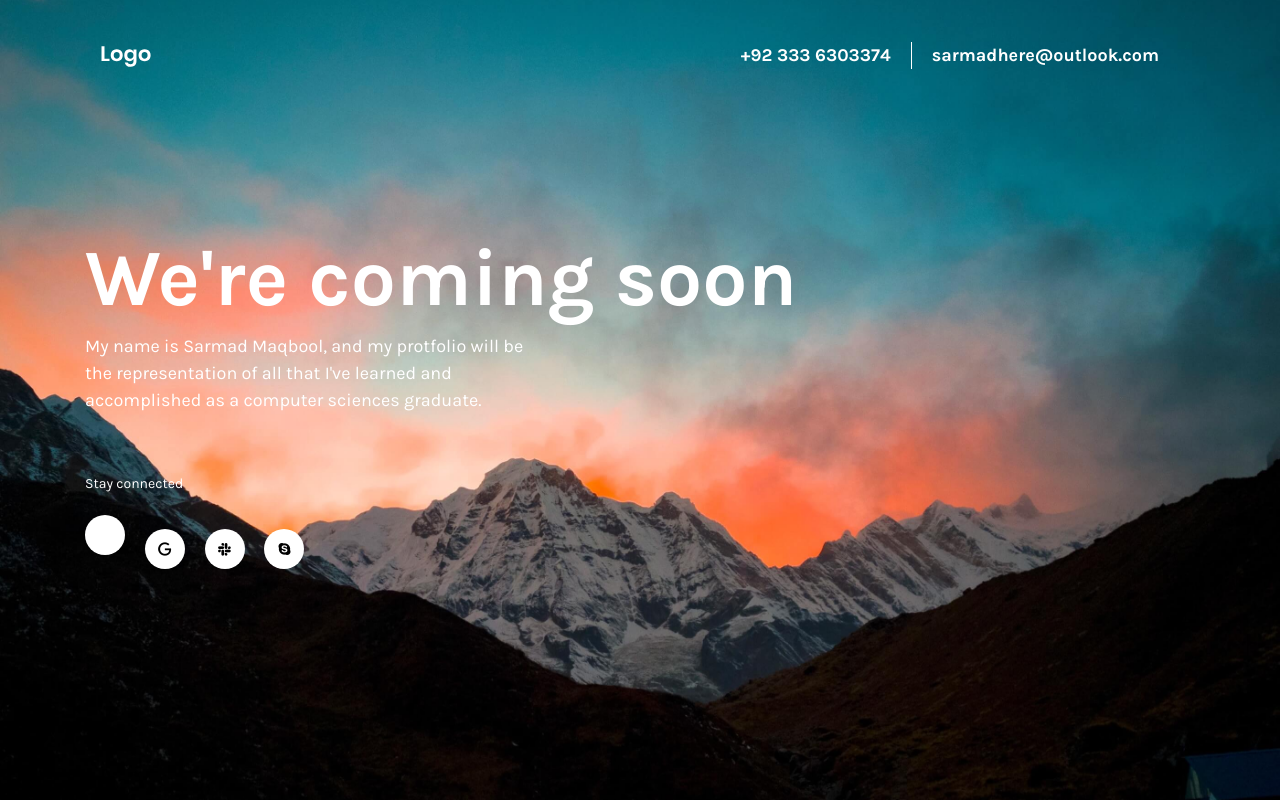
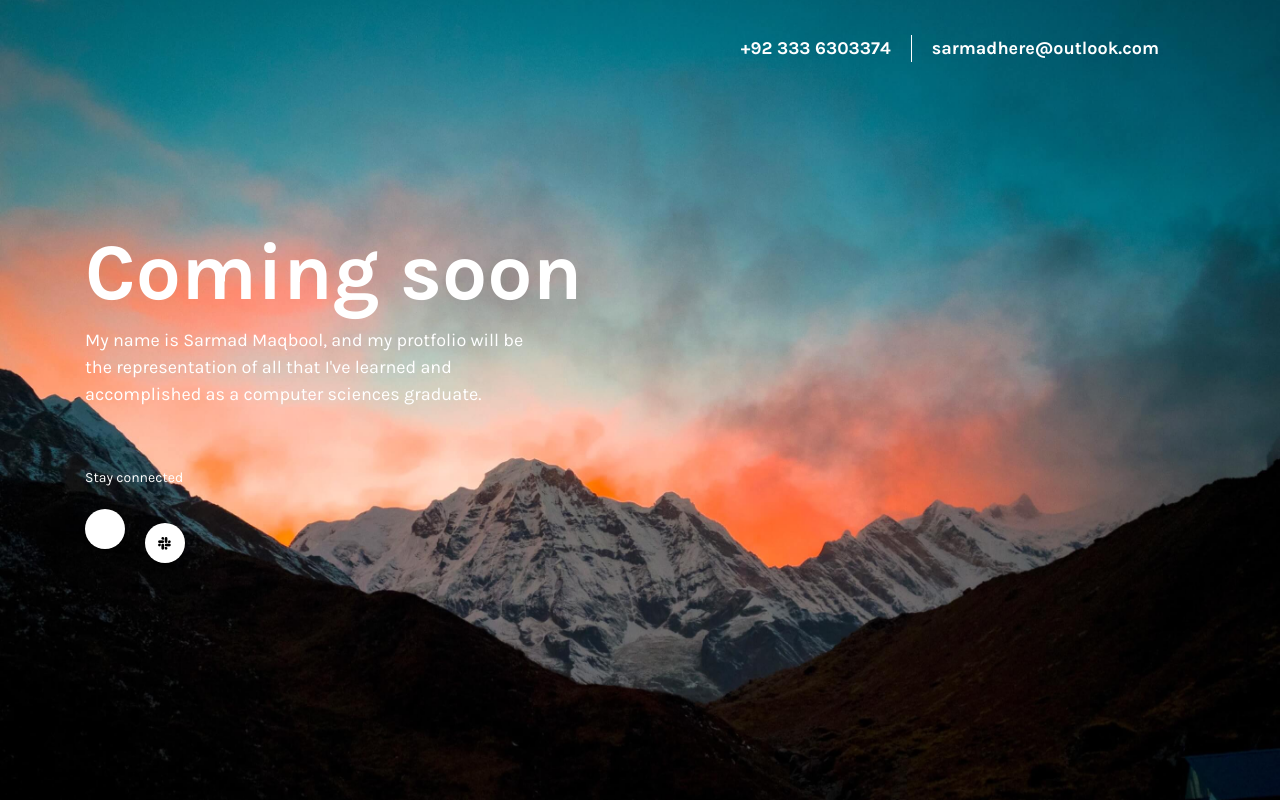
Before and after one commit to sarmadmaqbool/myWeb, a website: page index.html in a window 1280 px wide. Drawn offline with nearby package versions, Linux system fonts and the light colour scheme.

Commit message:
Update index.html

```diff
--- a/index.html
+++ b/index.html
@@ -17,9 +17,7 @@
     <header>
         <div class="container">
             <nav class="navbar navbar-dark bg-transparenet">
-                <a class="navbar-brand" href="#">
-                    <img src="assets/images/logo.svg" alt="logo">
-                </a>
+
                 <span class="navbar-text ml-auto d-none d-sm-inline-block">+92 333 6303374 </span>
                 <span class="navbar-text d-none d-sm-inline-block">sarmadhere@outlook.com</span>
             </nav>
@@ -27,16 +25,15 @@
     </header>
     <main class="my-auto">
         <div class="container">
-            <h1 class="page-title">We're coming soon</h1>
+            <h1 class="page-title">Coming soon</h1>
             <p class="page-description">My name is Sarmad Maqbool, and my protfolio will be the representation
                 of all that I've learned and accomplished as a computer sciences graduate.
             </p>
             <p>Stay connected</p>
             <nav class="footer-social-links">
                 <a href="https://www.facebook.com/sarmadmaqboolch/" class="social-link"><i class="mdi mdi-facebook-box"></i></a>
-                <a href="#!" class="social-link"><i class="mdi mdi-google"></i></a>
-                <a href="#!" class="social-link"><i class="mdi mdi-slack"></i></a>
-                <a href="#!" class="social-link"><i class="mdi mdi-skype"></i></a>
+                <a href="sarmadmaqbool.slack.com" class="social-link"><i class="mdi mdi-slack"></i></a>
+
             </nav>
         </div>
     </main>
```
